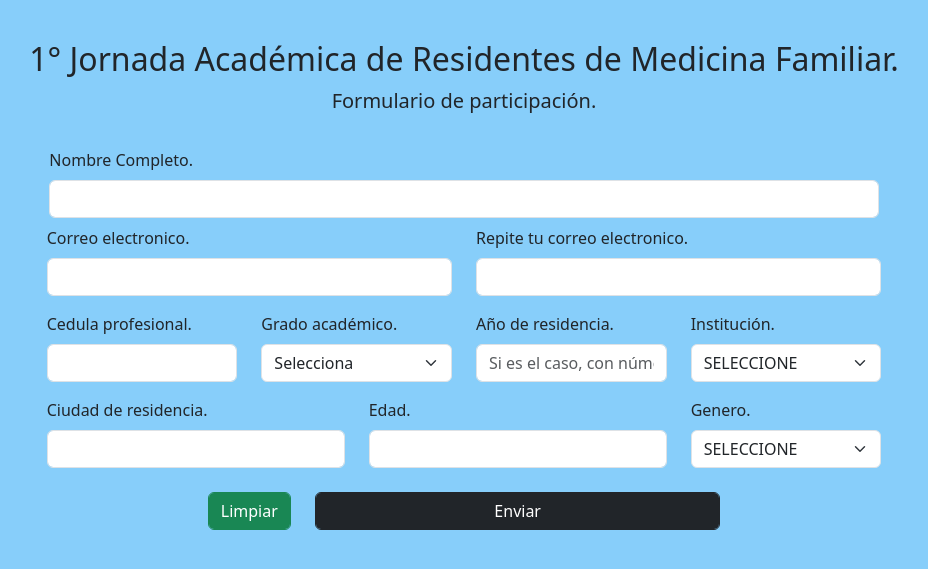
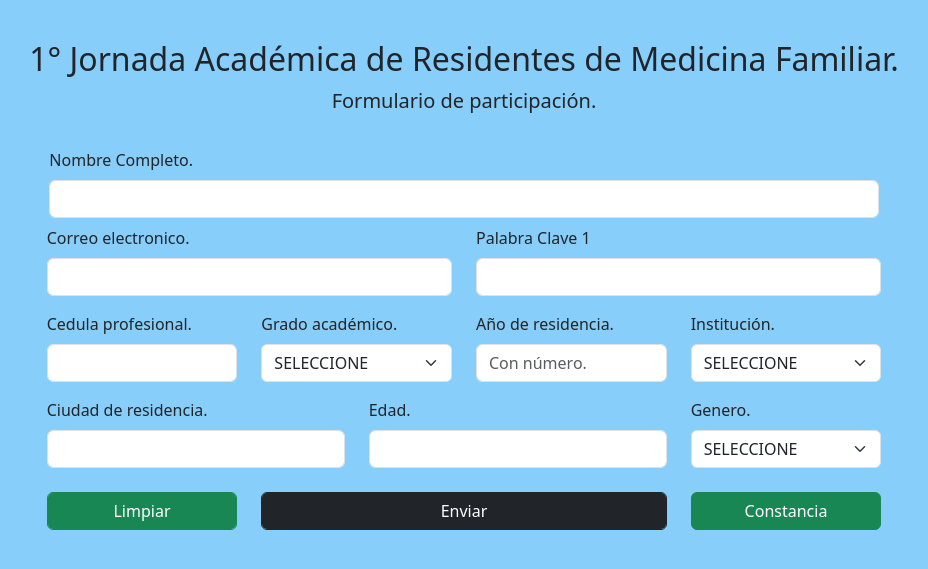
Before and after one commit to Buis48/lista, a PHP site: page / in a window 1280 px wide. Shown: the top 569 px of the page, without its empty margins (176-1104 px from the left). Run offline with PHP 8.4, Linux system fonts and the light colour scheme.

Commit message:
pruebas de comprobacion

```diff
--- a/index.php
+++ b/index.php
@@ -18,6 +18,7 @@
         </div>
         </div>
  </div>
+ <?php $fecha = date('d');?>
  <script>
     function mayus(e) {
     e.value = e.value.toUpperCase();
@@ -31,9 +32,7 @@ function minus(e) {
         <div class="row justify-content-center">
             <div class="col-sm-8">
             <label  class="form-label">Nombre Completo.</label>
-
             <input type="text" class="form-control" id="" name="nombreP" onkeyup="mayus(this);">
-            <!--<div class="form-text"></div> comprobar despues su uso -->
             </div>
             </div>
         </div>
@@ -41,14 +40,26 @@ function minus(e) {
         <div class="row p-2 justify-content-center">
             <div class=" col-sm-4">
                 <label  class="form-label">Correo electronico.</label>
-                <input type="text" class="form-control" id="" name="correoP" onkeyup="minus(this);">
+                <input type="email" class="form-control" name="correoP" onkeyup="minus(this);">
             </div>
-
                 <div class="col-sm-4">
-                <label  class="form-label">Repite tu correo electronico.</label>
-                <input type="text" class="form-control" id="" name="correoP" onkeyup="minus(this);">
+                <label  class="form-label">Palabra Clave 1</label>
+                <input type="text" class="form-control" id="palabraP" name="palabraP" onkeyup="minus(this);" onchange="toggleButton()">
                 </div>
         </div>
+        <script>
+function toggleButton(){
+
+             var palabraR = document.getElementById('palabraP').value;
+
+              if (  palabraR && '<?php echo $fecha;?>'){
+                        document.getElementById('envioF').disabled = false;
+              } else {
+                document.getElementById('envioF').disabled = true;
+              }
+}
+
+        </script>
 
         <div class="row p-2 justify-content-center">
             <div class="col-sm-2">
@@ -58,7 +69,7 @@ function minus(e) {
             <div class="col-sm-2">
                 <label  class="form-label">Grado académico.</label>
                 <select class="form-select" name="gradoP">
-                <option selected>Selecciona</option>
+                <option selected>SELECCIONE</option>
                 <option value="Estudiante">Estudiante</option>
                 <option value="Medicina General">Medicina General</option>
                 <option value="Medicina Especialista">Medicina Especialista</option>
@@ -66,7 +77,7 @@ function minus(e) {
             </div>
             <div class="col-sm-2">
             <label  class="form-label">Año de residencia.</label>
-            <input type="text" class="form-control" id="" name="anosrP" placeholder="Si es el caso, con número.">
+            <input type="text" class="form-control" id="" name="anosrP" placeholder="Con número.">
             </div>
             <div class="col-sm-2">
                 <label  class="form-label">Institución.</label>
@@ -100,13 +111,21 @@ function minus(e) {
             </div>
         </div>
         <div class="row p-2 justify-content-center">
-        <div class="col-sm-1 gy-2">
+        <div class="col-sm-2 gy-2">
         <input type="reset" value="Limpiar" class="form-control input-md btn btn-success" id="">
         </div>
         <div class="col-sm-4 gy-2">
-        <input type="submit" name="" value="Enviar" class="form-control input-md btn btn-dark" id="">
+        <input type="submit" name="envioF" id="envioF" value="Enviar" class="form-control input-md btn btn-dark" id="">
+        </div>
+        <div class="col-sm-2 gy-2">
+        <a href="../congen/generar.php" class="btn btn-success col-sm-12">Constancia</a>
         </div>
         </div>
+        <?php
+                    $fecha = date('Y-m-d');
+                    ?>
+        <input type="hidden" value="<?php echo $fecha;?>" id="" name="fechaP">
+
     </form>
 </div>
 
@@ -116,4 +135,5 @@ function minus(e) {
 </body>
 <script src="js/jquery-3.6.4.min.js" type="text/javascript"></script>
 <script src="https://cdn.jsdelivr.net/npm/bootstrap@5.3.0-alpha2/dist/js/bootstrap.bundle.min.js" integrity="sha384-qKXV1j0HvMUeCBQ+QVp7JcfGl760yU08IQ+GpUo5hlbpg51QRiuqHAJz8+BrxE/N" crossorigin="anonymous"></script>
+
 </html>
```
Also changed, not shown: generar.php (added, +17 -0 lines), herramientas.txt (+20 -0 lines).
